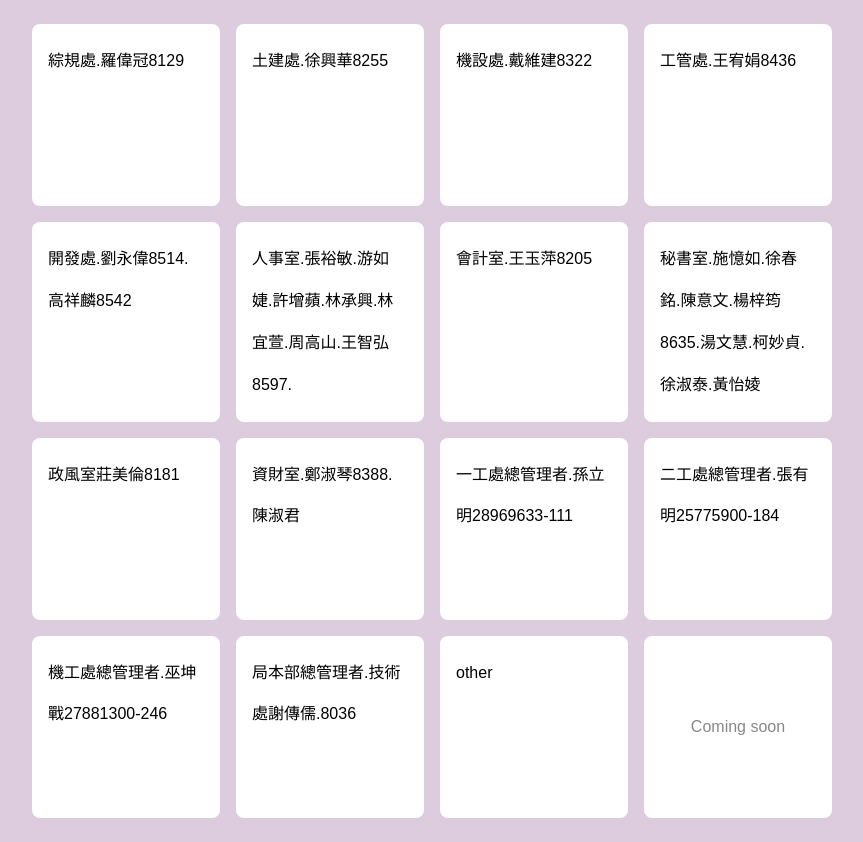
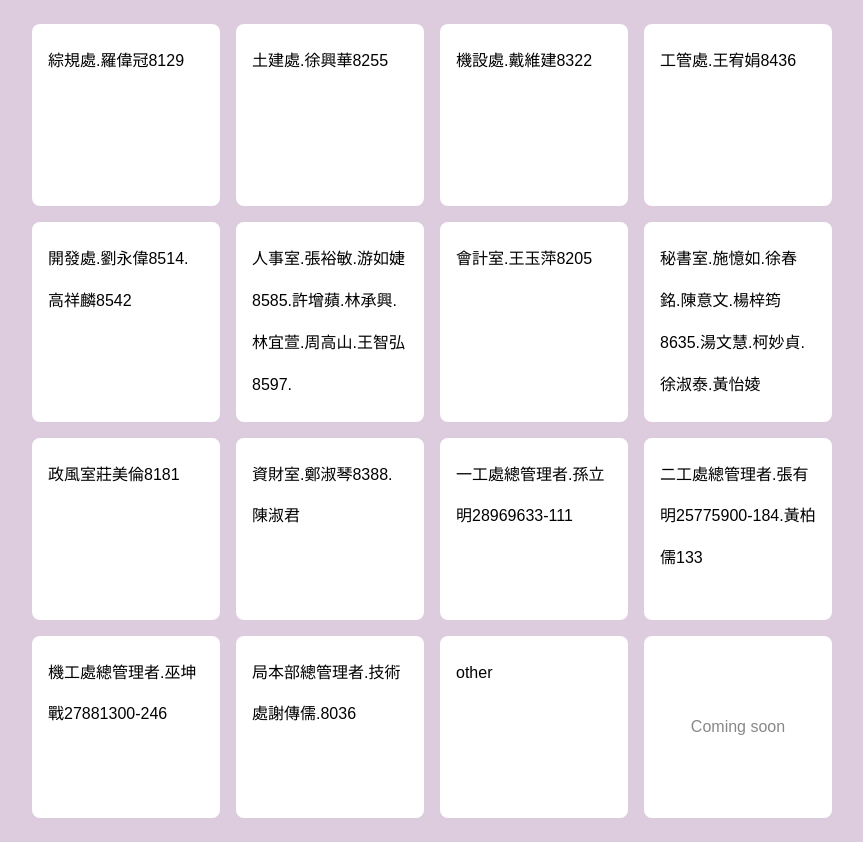
Before and after one commit to dortsjim-source/dortsofficesitecontract.github.io, a plain HTML site: page index.html in a window 1280 px wide. Shown: the whole page, without its empty margins (208-1071 px from the left). Drawn offline with Linux system fonts and the light colour scheme.

Commit message:
1120926ver3

```diff
--- a/index.html
+++ b/index.html
@@ -24,7 +24,7 @@
           <p>開發處.劉永偉8514.高祥麟8542</p>
         </div>
         <div class="card">
-          <p>人事室.張裕敏.游如婕.許增蘋.林承興.林宜萱.周高山.王智弘8597.</p>
+          <p>人事室.張裕敏.游如婕8585.許增蘋.林承興.林宜萱.周高山.王智弘8597.</p>
         </div>
         <div class="card">
           <p>會計室.王玉萍8205</p>
@@ -42,7 +42,7 @@
           <p>一工處總管理者.孫立明28969633-111</p>
         </div>
         <div class="card">
-          <p>二工處總管理者.張有明25775900-184</p>
+          <p>二工處總管理者.張有明25775900-184.黃柏儒133</p>
         </div>
         <div class="card">
           <p>機工處總管理者.巫坤戰27881300-246</p>
```
